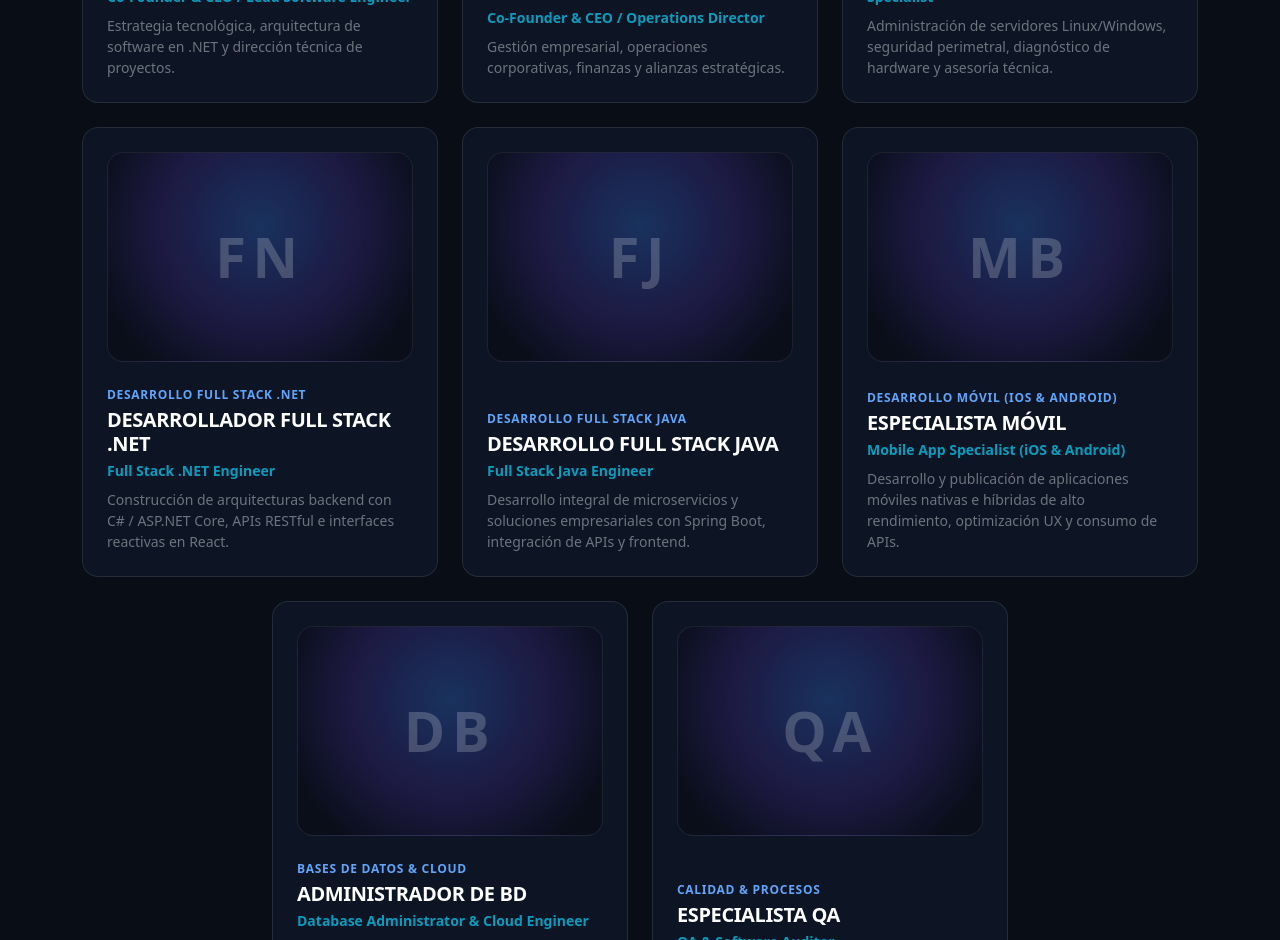
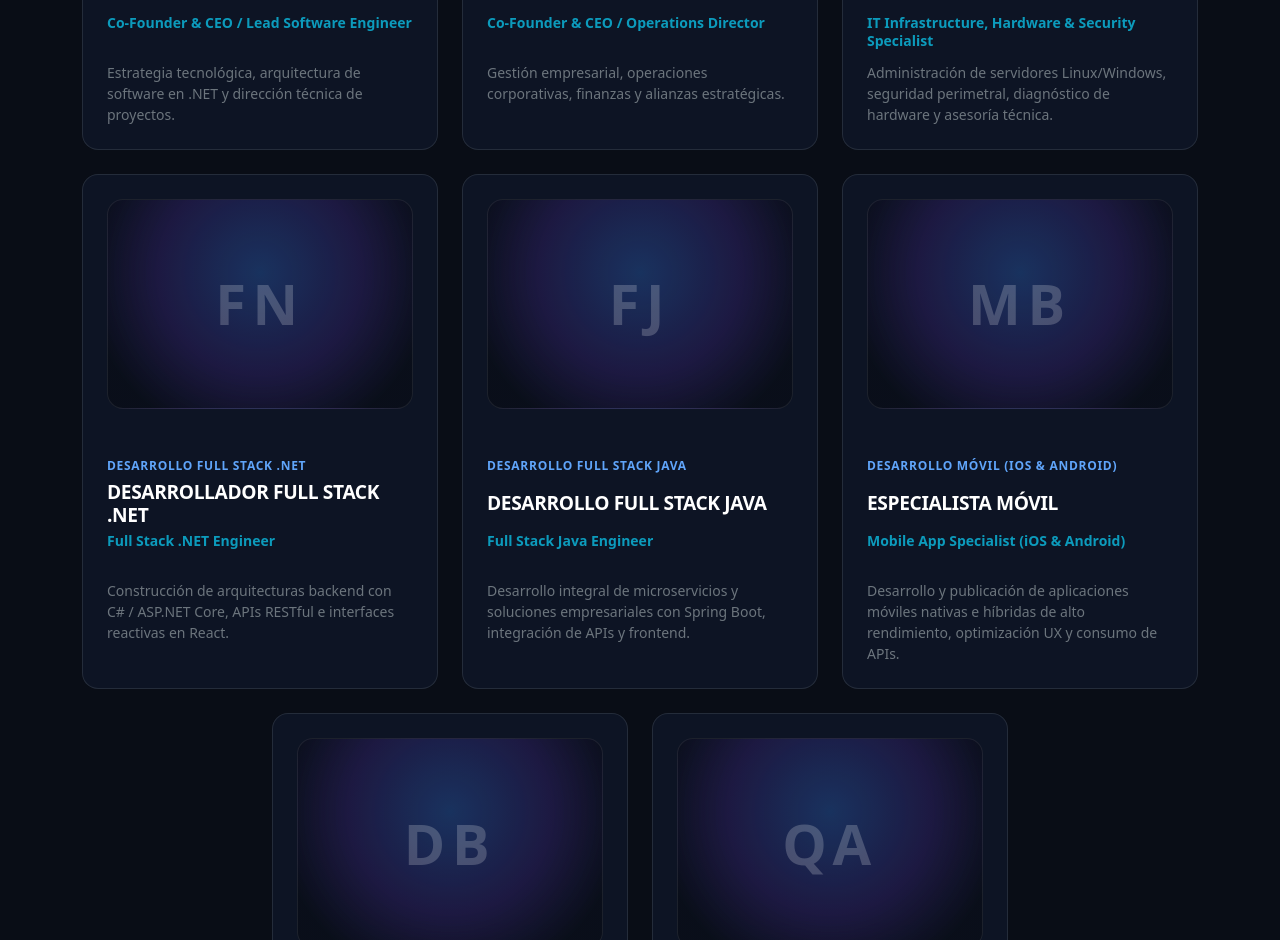
Before and after one commit to DevMGA9705/Technovo_web, a React (Vite) app: page /about in a window 1280 px wide. Shown: the part 1860-2800 px from the top of the page. Built offline with nearby package versions, Linux system fonts and the light colour scheme.

Commit message:
fix: mejorar estilo y estructura del componente About

```diff
--- a/src/pages/About.jsx
+++ b/src/pages/About.jsx
@@ -69,7 +69,7 @@ export default function About() {
           Impulsando el futuro digital con ingeniería de software a medida
         </h1>
         <p className="lead text-secondary">
-          Somos una empresa especializada en desarrollo de software web y móvil, arquitectura de sistemas, infraestructura en la nube,consultoría en hardware y seguridad IT.
+          Somos una empresa especializada en desarrollo de software web y móvil, arquitectura de sistemas, infraestructura en la nube, consultoría en hardware y seguridad IT.
         </p>
       </section>
 
@@ -192,12 +192,12 @@ export default function About() {
           {teamMembers.map((member, index) => (
             <div key={index} className="col-md-6 col-lg-4">
               <div
-                className="p-4 rounded-4 h-100 border border-secondary border-opacity-25 d-flex flex-column justify-content-between"
+                className="p-4 rounded-4 h-100 border border-secondary border-opacity-25 d-flex flex-column"
                 style={{ background: 'rgba(15, 23, 42, 0.75)', backdropFilter: 'blur(10px)' }}
               >
-                {/* Bloque Visual Iniciales */}
+                {/* Bloque Visual Iniciales (Altura fija y sin encogerse) */}
                 <div
-                  className="rounded-4 mb-4 d-flex align-items-center justify-content-center position-relative overflow-hidden"
+                  className="rounded-4 mb-4 d-flex align-items-center justify-content-center position-relative overflow-hidden flex-shrink-0"
                   style={{
                     height: '210px',
                     background: 'radial-gradient(circle at 50% 35%, rgba(59, 130, 246, 0.28) 0%, rgba(124, 58, 237, 0.15) 50%, rgba(10, 15, 26, 0.95) 85%)',
@@ -212,27 +212,45 @@ export default function About() {
                   </span>
                 </div>
 
-                {/* Categoría, Nombre y Cargo */}
-                <div>
+                {/* Categoría: Altura mínima reservada para hasta 2 líneas */}
                 <small
-                    className="text-uppercase fw-bold d-block mb-1"
-                    style={{ color: '#60a5fa', fontSize: '0.75rem', letterSpacing: '0.06em' }}
+                  className="text-uppercase fw-bold d-flex align-items-end mb-1"
+                  style={{
+                    color: '#60a5fa',
+                    fontSize: '0.75rem',
+                    letterSpacing: '0.06em',
+                    minHeight: '2.5rem',
+                    lineHeight: '1.25'
+                  }}
                 >
                   {member.roleCategory}
                 </small>
+
+                {/* Nombre completo: Altura mínima uniforme */}
                 <h4
-                    className="fw-bold text-white text-uppercase mb-1"
-                    style={{ letterSpacing: '-0.02em', fontSize: '1.25rem' }}
+                  className="fw-bold text-white text-uppercase d-flex align-items-center mb-1"
+                  style={{
+                    letterSpacing: '-0.02em',
+                    fontSize: '1.2rem',
+                    minHeight: '3.2rem',
+                    lineHeight: '1.2'
+                  }}
                 >
                   {member.fullName}
                 </h4>
-                  <p className="fw-semibold small text-info text-opacity-75 mb-2">
+
+                {/* Cargo/Puesto: Espacio reservado para 2 líneas */}
+                <p
+                  className="fw-semibold small text-info text-opacity-75 mb-2 d-flex align-items-start"
+                  style={{ minHeight: '2.5rem', lineHeight: '1.25' }}
+                >
                   {member.position}
                 </p>
-                  <p className="text-secondary small mb-0">
+
+                {/* Descripción: Se expande ocupando el resto de la tarjeta */}
+                <p className="text-secondary small mb-0 flex-grow-1">
                   {member.description}
                 </p>
-                </div>
               </div>
             </div>
           ))}
```
Lines whose indentation alone changed are shown as unchanged.
